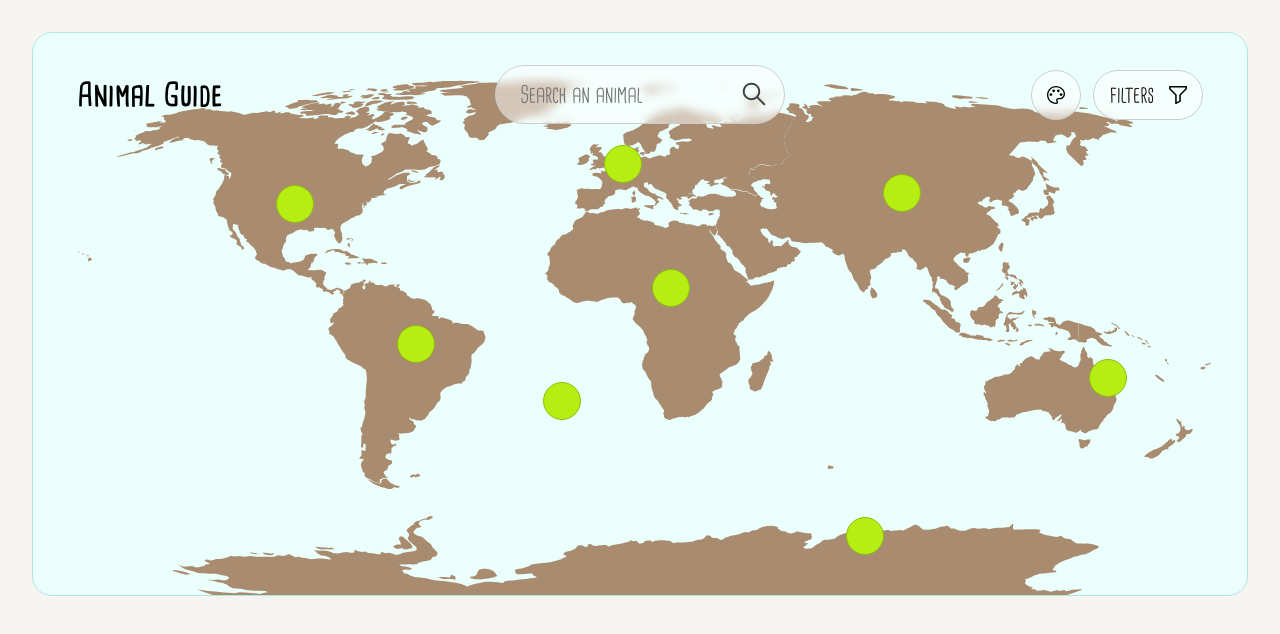
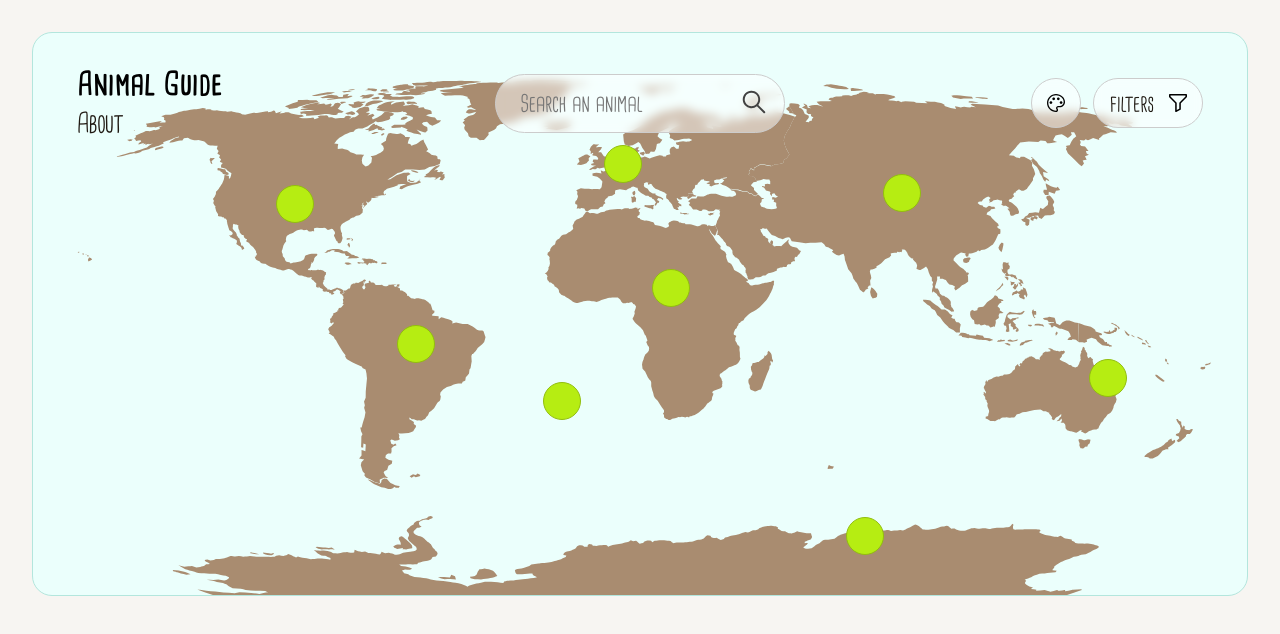
Before and after one commit to kaseifd/proyecto-mapa-animales, a plain HTML site: page index.html in a window 1280 px wide. Drawn offline with Linux system fonts and the light colour scheme; no server answers; a web font is replaced by a local one.

Commit message:
Link to about page and change palette

```diff
--- a/CSS/map-style.css
+++ b/CSS/map-style.css
@@ -33,7 +33,25 @@ svg {
 
 #logo-container,
 #filter-settings-container {
-    width: 200px;
+    width: 250px;
+}
+
+#logo-container {
+    display: flex;
+    flex-direction: column;
+    gap: 4px;
+}
+nav ul {
+    list-style: none;
+    padding: 0;
+    margin: 0;
+}
+
+nav ul li a{
+    text-decoration: none;
+    color: var(--text-on-light);
+    font-family: cardenio-regular;
+    font-size: 28px;
 }
 
 #logo {
--- a/index.html
+++ b/index.html
@@ -4,7 +4,7 @@
 <head>
     <meta charset="UTF-8">
     <meta name="viewport" content="width=device-width, initial-scale=1.0">
-    <title>Proyecto 1 - Mapa animales</title>
+    <title>Project 1 - Animals map</title>
     <link rel="stylesheet" href="CSS/fonts.css">
     <link id="color-palette" rel="stylesheet" href="CSS/default-palette.css">
     <link rel="stylesheet" href="CSS/map-style.css">
@@ -17,6 +17,11 @@
         <div id="header">
             <div id="logo-container">
                 <h1 class="cardenio-bold" id="logo">Animal Guide</h1>
+                <nav>
+                    <ul>
+                        <li><a href="about.html">About</a></li>
+                    </ul>
+                </nav>
             </div>
             <div id="search-bar">
                 <div>
```
Also changed, not shown: about.html (+1 -0 lines).
